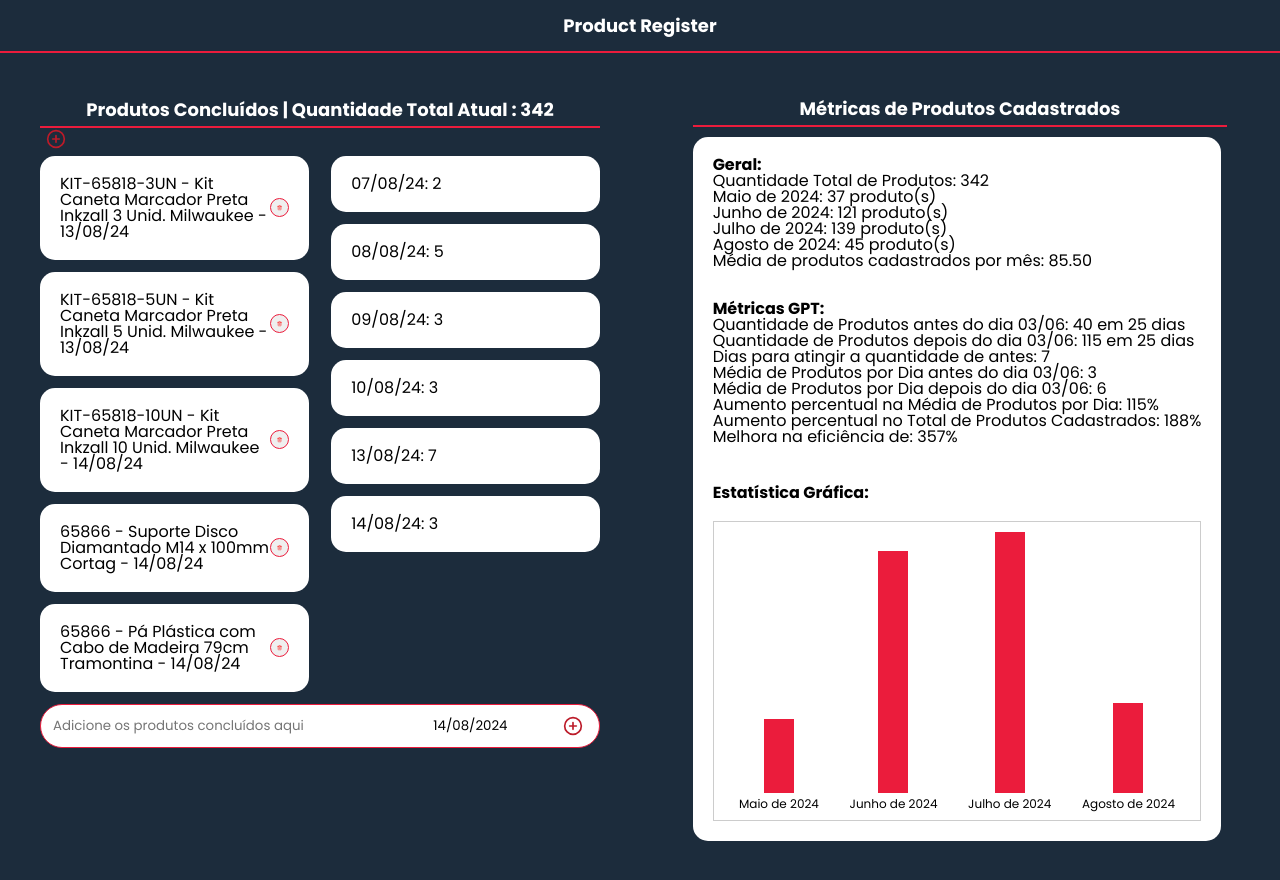
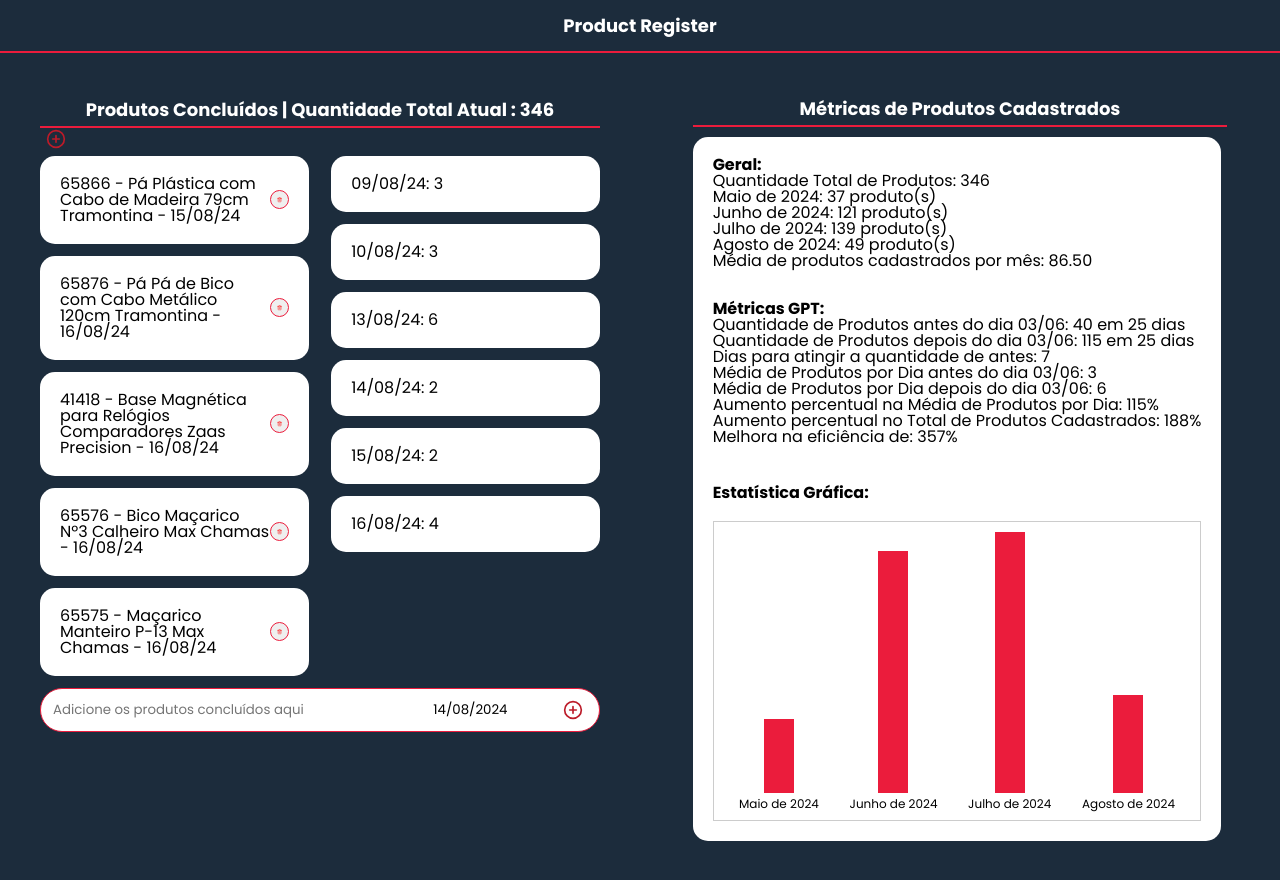
Before and after one commit to victoramattosc/productRegister, a React (Create React App) app: page / in a window 1280 px wide. Shown: the top 880 px of the page. Built offline with nearby package versions, Linux system fonts and the light colour scheme; a web font is replaced by a local one.

Commit message:
update 17/08

```diff
--- a/src/pages/Data/data.js
+++ b/src/pages/Data/data.js
@@ -337,8 +337,12 @@ export const data = [
     { produto: 'KIT-65825-5UN - Kit Caneta Marcador Vermelha Inkzall 5 Unid. Milwaukee', data: '2024-08-13' },
     { produto: 'KIT-65825-10UN - Kit Caneta Marcador Vermelha Inkzall 10 Unid. Milwaukee', data: '2024-08-13' },
     { produto: 'KIT-65818-3UN - Kit Caneta Marcador Preta Inkzall 3 Unid. Milwaukee', data: '2024-08-13' },
-    { produto: 'KIT-65818-5UN - Kit Caneta Marcador Preta Inkzall 5 Unid. Milwaukee', data: '2024-08-13' },
+    { produto: 'KIT-65818-5UN - Kit Caneta Marcador Preta Inkzall 5 Unid. Milwaukee', data: '2024-08-14' },
     { produto: 'KIT-65818-10UN - Kit Caneta Marcador Preta Inkzall 10 Unid. Milwaukee', data: '2024-08-14' },
-    { produto: '65866 - Suporte Disco Diamantado M14 x 100mm Cortag', data: '2024-08-14' },
-    { produto: '65866 - Pá Plástica com Cabo de Madeira 79cm Tramontina', data: '2024-08-14' },
+    { produto: '65866 - Suporte Disco Diamantado M14 x 100mm Cortag', data: '2024-08-15' },
+    { produto: '65866 - Pá Plástica com Cabo de Madeira 79cm Tramontina', data: '2024-08-15' },
+    { produto: '65876 - Pá Pá de Bico com Cabo Metálico 120cm Tramontina', data: '2024-08-16' },
+    { produto: '41418 - Base Magnética para Relógios Comparadores Zaas Precision', data: '2024-08-16' },
+    { produto: '65576 - Bico Maçarico Nº3 Calheiro Max Chamas', data: '2024-08-16' },
+    { produto: '65575 - Maçarico Manteiro P-13 Max Chamas', data: '2024-08-16' },
 ];
```
